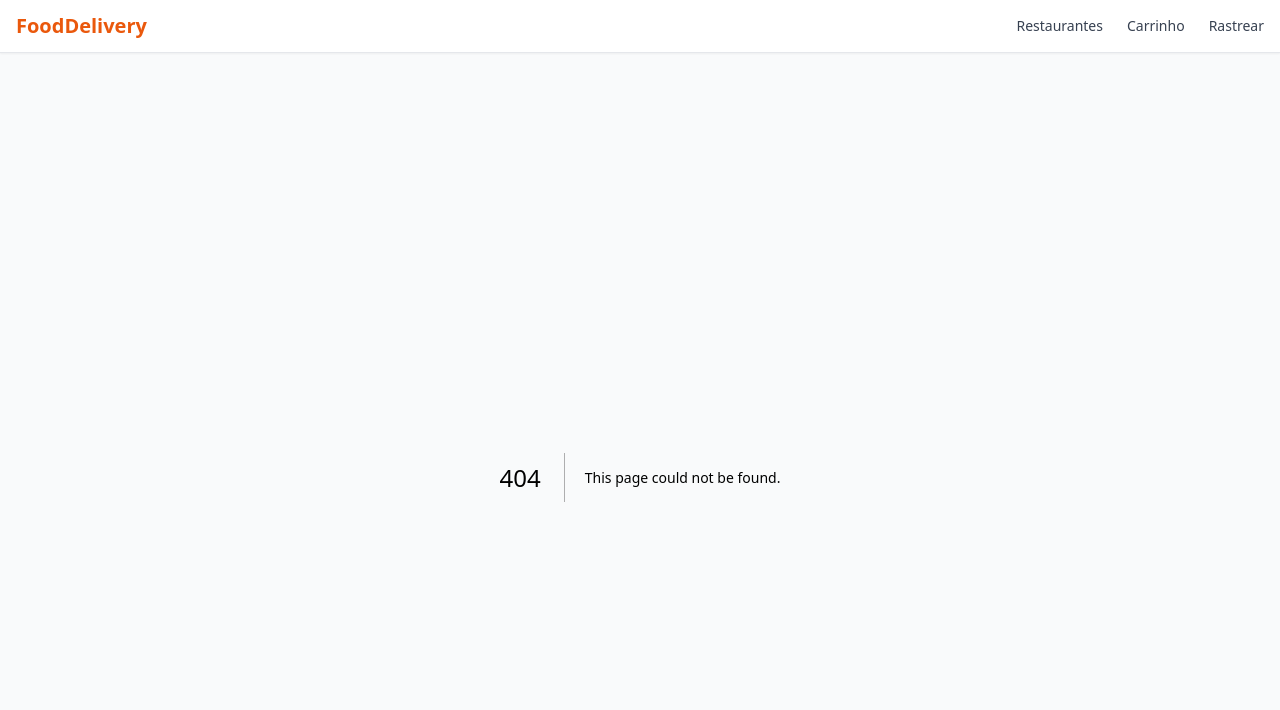
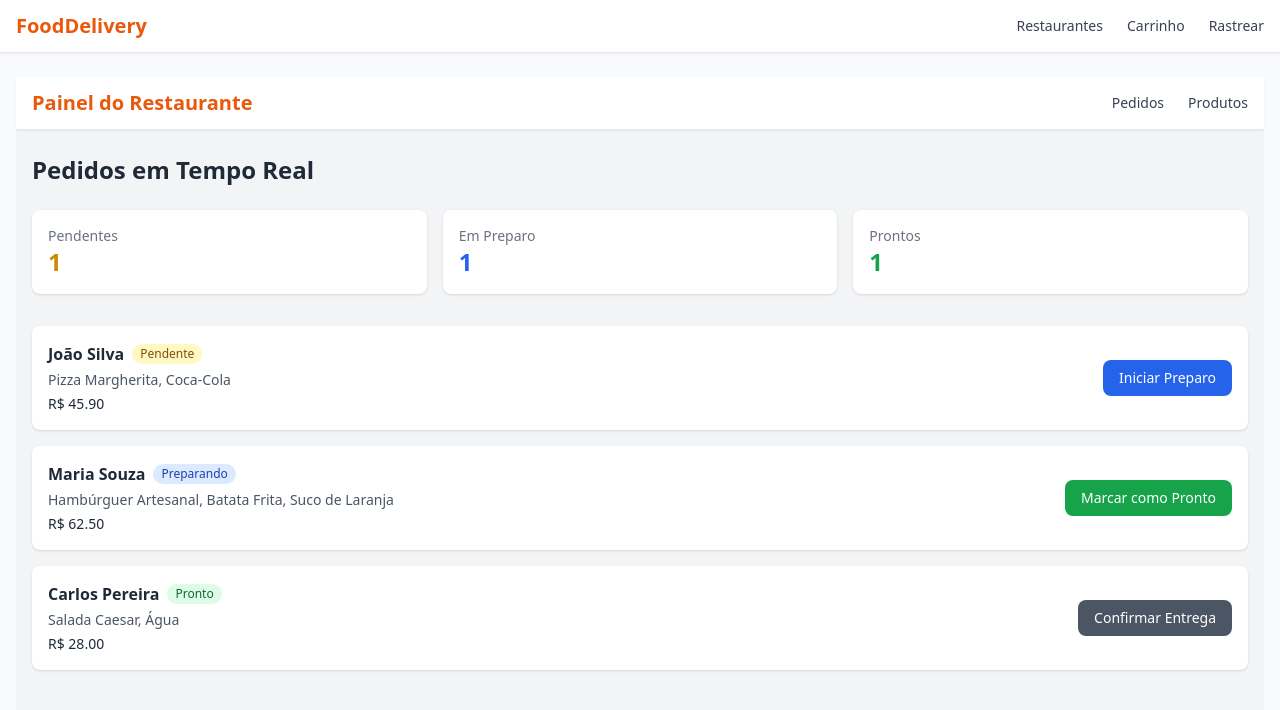
Before and after one commit to kaynan98/teste2101, a Next.js app: page /restaurant-dashboard in a window 1280 px wide. Before the commit this address had no page. Shown: the top 710 px of the page. Built offline with nearby package versions, Linux system fonts and the light colour scheme.

Commit message:
[AI] src/app/restaurant-dashboard/page.tsx

```diff
--- /dev/null
+++ b/src/app/restaurant-dashboard/page.tsx
@@ -0,0 +1,160 @@
+"use client";
+
+import { useState, useEffect } from "react";
+
+interface Order {
+  id: string;
+  customer: string;
+  items: string[];
+  total: number;
+  status: "pending" | "preparing" | "ready" | "delivered";
+  createdAt: string;
+}
+
+export default function RestaurantDashboard() {
+  const [orders, setOrders] = useState<Order[]>([
+    {
+      id: "1",
+      customer: "João Silva",
+      items: ["Pizza Margherita", "Coca-Cola"],
+      total: 45.90,
+      status: "pending",
+      createdAt: new Date().toISOString(),
+    },
+    {
+      id: "2",
+      customer: "Maria Souza",
+      items: ["Hambúrguer Artesanal", "Batata Frita", "Suco de Laranja"],
+      total: 62.50,
+      status: "preparing",
+      createdAt: new Date().toISOString(),
+    },
+    {
+      id: "3",
+      customer: "Carlos Pereira",
+      items: ["Salada Caesar", "Água"],
+      total: 28.00,
+      status: "ready",
+      createdAt: new Date().toISOString(),
+    },
+  ]);
+
+  const updateStatus = (orderId: string, newStatus: Order["status"]) => {
+    setOrders((prev) =>
+      prev.map((order) =>
+        order.id === orderId ? { ...order, status: newStatus } : order
+      )
+    );
+  };
+
+  const getStatusColor = (status: Order["status"]) => {
+    switch (status) {
+      case "pending":
+        return "bg-yellow-100 text-yellow-800";
+      case "preparing":
+        return "bg-blue-100 text-blue-800";
+      case "ready":
+        return "bg-green-100 text-green-800";
+      case "delivered":
+        return "bg-gray-100 text-gray-800";
+      default:
+        return "bg-gray-100 text-gray-800";
+    }
+  };
+
+  const getStatusLabel = (status: Order["status"]) => {
+    switch (status) {
+      case "pending":
+        return "Pendente";
+      case "preparing":
+        return "Preparando";
+      case "ready":
+        return "Pronto";
+      case "delivered":
+        return "Entregue";
+      default:
+        return status;
+    }
+  };
+
+  return (
+    <div>
+      <h1 className="text-2xl font-bold text-gray-800 mb-6">Pedidos em Tempo Real</h1>
+
+      {/* Resumo */}
+      <div className="grid grid-cols-1 md:grid-cols-3 gap-4 mb-8">
+        <div className="bg-white rounded-lg shadow p-4">
+          <p className="text-sm text-gray-500">Pendentes</p>
+          <p className="text-2xl font-bold text-yellow-600">
+            {orders.filter((o) => o.status === "pending").length}
+          </p>
+        </div>
+        <div className="bg-white rounded-lg shadow p-4">
+          <p className="text-sm text-gray-500">Em Preparo</p>
+          <p className="text-2xl font-bold text-blue-600">
+            {orders.filter((o) => o.status === "preparing").length}
+          </p>
+        </div>
+        <div className="bg-white rounded-lg shadow p-4">
+          <p className="text-sm text-gray-500">Prontos</p>
+          <p className="text-2xl font-bold text-green-600">
+            {orders.filter((o) => o.status === "ready").length}
+          </p>
+        </div>
+      </div>
+
+      {/* Lista de Pedidos */}
+      <div className="space-y-4">
+        {orders.map((order) => (
+          <div
+            key={order.id}
+            className="bg-white rounded-lg shadow p-4 flex flex-col md:flex-row md:items-center md:justify-between gap-4"
+          >
+            <div className="flex-1">
+              <div className="flex items-center gap-2 mb-1">
+                <span className="font-semibold text-gray-800">{order.customer}</span>
+                <span
+                  className={`px-2 py-0.5 rounded-full text-xs font-medium ${getStatusColor(
+                    order.status
+                  )}`}
+                >
+                  {getStatusLabel(order.status)}
+                </span>
+              </div>
+              <p className="text-sm text-gray-600">{order.items.join(", ")}</p>
+              <p className="text-sm font-medium text-gray-800 mt-1">
+                R$ {order.total.toFixed(2)}
+              </p>
+            </div>
+            <div className="flex gap-2">
+              {order.status === "pending" && (
+                <button
+                  onClick={() => updateStatus(order.id, "preparing")}
+                  className="bg-blue-600 text-white px-4 py-2 rounded-lg text-sm hover:bg-blue-700 transition"
+                >
+                  Iniciar Preparo
+                </button>
+              )}
+              {order.status === "preparing" && (
+                <button
+                  onClick={() => updateStatus(order.id, "ready")}
+                  className="bg-green-600 text-white px-4 py-2 rounded-lg text-sm hover:bg-green-700 transition"
+                >
+                  Marcar como Pronto
+                </button>
+              )}
+              {order.status === "ready" && (
+                <button
+                  onClick={() => updateStatus(order.id, "delivered")}
+                  className="bg-gray-600 text-white px-4 py-2 rounded-lg text-sm hover:bg-gray-700 transition"
+                >
+                  Confirmar Entrega
+                </button>
+              )}
+            </div>
+          </div>
+        ))}
+      </div>
+    </div>
+  );
+}
```
